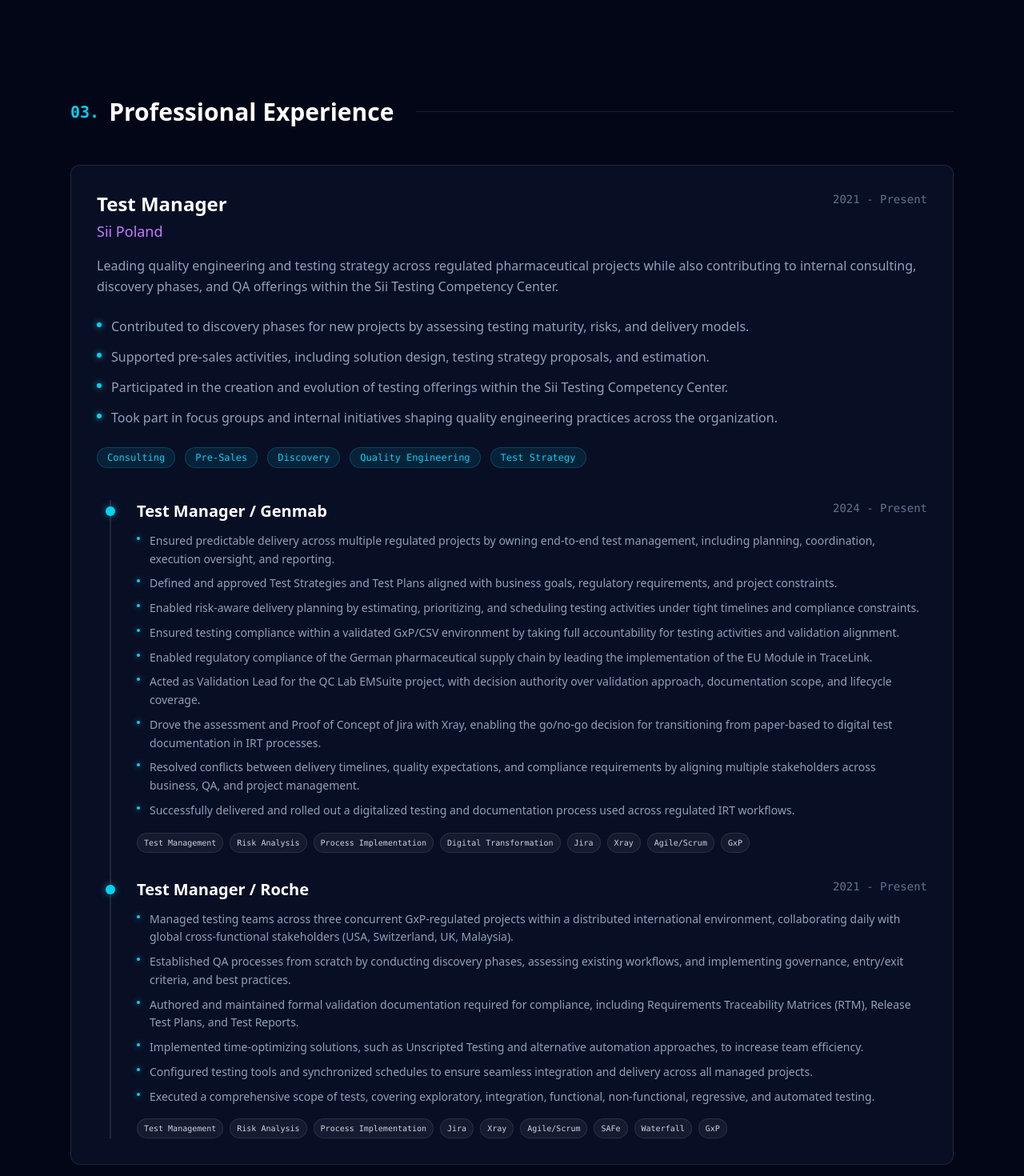
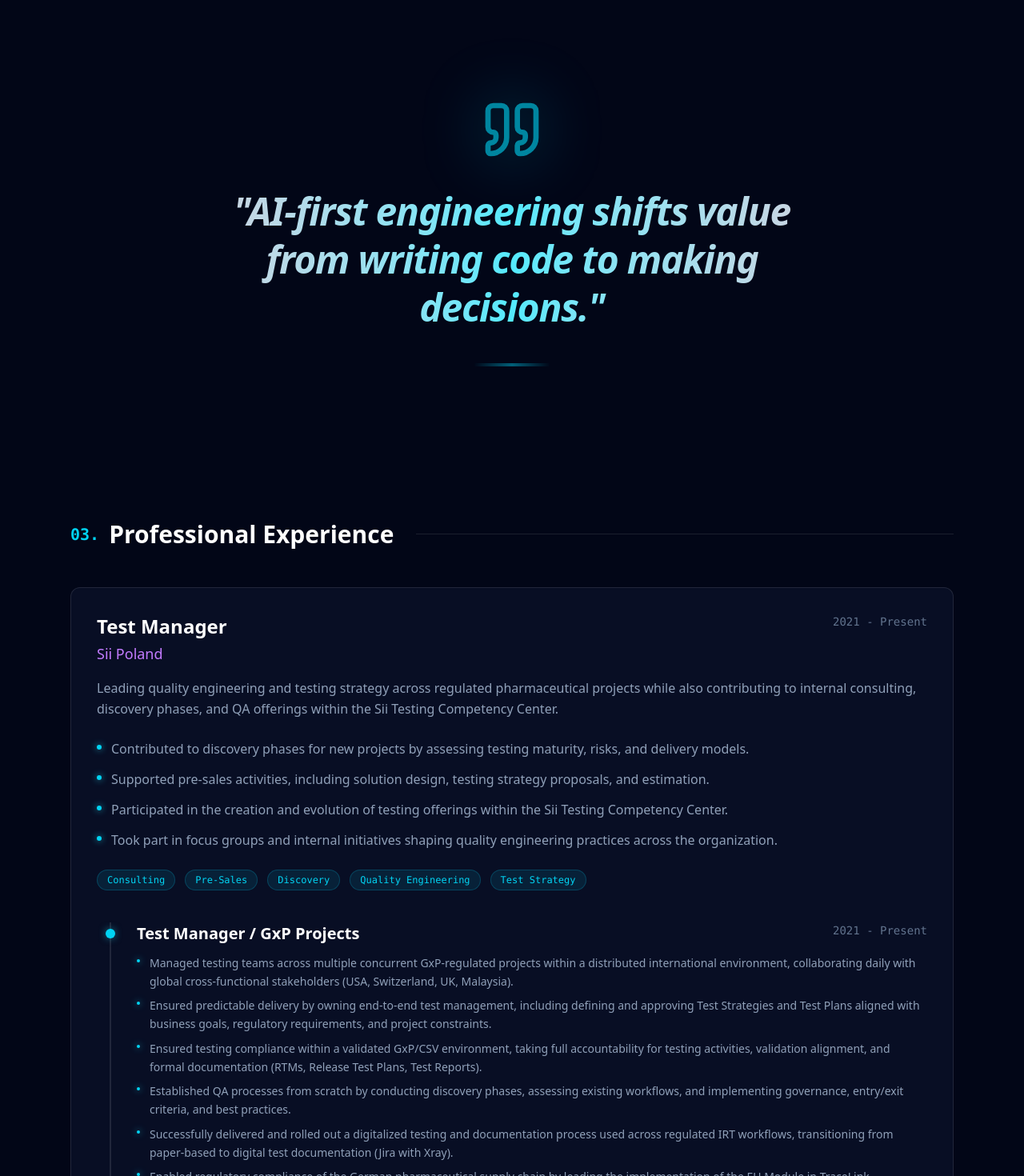
Before and after one commit to rembednarczyk/rembednarczyk.github.io, a React (Vite) app: page / in a window 1280 px wide. Shown: the part 2420-3890 px from the top of the page at 80% size. Built offline with nearby package versions, Linux system fonts and the light colour scheme.

Commit message:
experience update, thinking section is back

```diff
--- a/src/App.tsx
+++ b/src/App.tsx
@@ -4,6 +4,7 @@
 import { HeroSection } from "./components/sections/HeroSection";
 import { ExpertiseSection } from "./components/sections/Expertise/ExpertiseSection";
 import { AboutSection } from "./components/sections/About/AboutSection";
+import { ThinkingSection } from "./components/sections/ThinkingSection";
 import { ParticleBackground } from "./components/ParticleBackground";
 import { CVTemplate } from "./components/CVTemplate";
 import { ScrollToTop } from "./components/ui/ScrollToTop";
@@ -70,6 +71,7 @@
           <HeroSection />
           <ExpertiseSection />
           <AboutSection />
+          <ThinkingSection />
           <ExperienceSection />
           <AchievementsSection />
           <RecognitionSection />
--- a/src/components/sections/ThinkingSection.tsx
+++ b/src/components/sections/ThinkingSection.tsx
@@ -1,27 +1,29 @@
 import { motion } from "motion/react";
 import { Quote } from "lucide-react";
-import { thinkingData } from "../../data/portfolioData";
+import { thinkingQuote } from "../../data/portfolioData";
 
 export function ThinkingSection() {
   return (
-    <section className="py-12 print:hidden">
-      <div className="grid md:grid-cols-3 gap-6">
-        {thinkingData.map((item, idx) => (
-          <motion.div
-            key={idx}
-            initial={{ opacity: 0, y: 20 }}
-            whileInView={{ opacity: 1, y: 0 }}
-            viewport={{ once: true, margin: "-50px" }}
-            transition={{ duration: 0.5, delay: idx * 0.1 }}
-            className="relative bg-white/5 border border-white/10 rounded-2xl p-6 hover:bg-white/10 active:bg-white/10 hover:-translate-y-1 active:scale-95 transition-all duration-300 group flex flex-col items-center text-center"
-          >
-            <Quote className="text-cyan-400/30 w-10 h-10 mb-4 group-hover:text-cyan-400/60 group-active:text-cyan-400/60 transition-colors" aria-hidden="true" />
-            <p className="text-lg font-medium text-slate-300 leading-relaxed italic">
-              "{item.quote}"
-            </p>
-          </motion.div>
-        ))}
-      </div>
+    <section className="py-24 print:hidden relative overflow-hidden">
+      <motion.div
+        initial={{ opacity: 0, y: 30 }}
+        whileInView={{ opacity: 1, y: 0 }}
+        viewport={{ once: true, margin: "-100px" }}
+        transition={{ duration: 0.8, ease: "easeOut" }}
+        className="relative max-w-3xl mx-auto flex flex-col items-center text-center px-6"
+      >
+        <div className="relative mb-8">
+          <div className="absolute inset-0 bg-cyan-500/20 blur-2xl rounded-full" />
+          <Quote
+            className="relative text-cyan-400/60 w-16 h-16 md:w-20 md:h-20"
+            aria-hidden="true"
+          />
+        </div>
+        <h2 className="text-3xl md:text-4xl lg:text-5xl font-semibold text-transparent bg-clip-text bg-gradient-to-r from-slate-300 via-cyan-300 to-slate-300 leading-tight md:leading-tight tracking-tight italic">
+          "{thinkingQuote}"
+        </h2>
+        <div className="mt-10 w-24 h-1 bg-gradient-to-r from-transparent via-cyan-500/50 to-transparent rounded-full" />
+      </motion.div>
     </section>
   );
 }
--- a/src/data/portfolioData.tsx
+++ b/src/data/portfolioData.tsx
@@ -97,17 +97,7 @@
     "https://remigiuszbednarczyk.com/img/Remi_original.webp",
 };
 
-export const thinkingData = [
-  {
-    quote: "AI changes testing from execution to orchestration",
-  },
-  {
-    quote: "Quality engineering becomes risk management in regulated systems",
-  },
-  {
-    quote: "Senior engineers shift from coding to decision-making",
-  },
-];
+export const thinkingQuote = "AI-first engineering shifts value from writing code to making decisions.";
 
 export const skillsData: SkillCategory[] = [
   {
@@ -230,18 +220,18 @@
     ],
     projects: [
       {
-        role: "Test Manager / Genmab",
-        period: "2024 - Present",
+        role: "Test Manager / GxP Projects",
+        period: "2021 - Present",
         bullets: [
-          "Ensured predictable delivery across multiple regulated projects by owning end-to-end test management, including planning, coordination, execution oversight, and reporting.",
-          "Defined and approved Test Strategies and Test Plans aligned with business goals, regulatory requirements, and project constraints.",
-          "Enabled risk-aware delivery planning by estimating, prioritizing, and scheduling testing activities under tight timelines and compliance constraints.",
-          "Ensured testing compliance within a validated GxP/CSV environment by taking full accountability for testing activities and validation alignment.",
+          "Managed testing teams across multiple concurrent GxP-regulated projects within a distributed international environment, collaborating daily with global cross-functional stakeholders (USA, Switzerland, UK, Malaysia).",
+          "Ensured predictable delivery by owning end-to-end test management, including defining and approving Test Strategies and Test Plans aligned with business goals, regulatory requirements, and project constraints.",
+          "Ensured testing compliance within a validated GxP/CSV environment, taking full accountability for testing activities, validation alignment, and formal documentation (RTMs, Release Test Plans, Test Reports).",
+          "Established QA processes from scratch by conducting discovery phases, assessing existing workflows, and implementing governance, entry/exit criteria, and best practices.",
+          "Successfully delivered and rolled out a digitalized testing and documentation process used across regulated IRT workflows, transitioning from paper-based to digital test documentation (Jira with Xray).",
           "Enabled regulatory compliance of the German pharmaceutical supply chain by leading the implementation of the EU Module in TraceLink.",
           "Acted as Validation Lead for the QC Lab EMSuite project, with decision authority over validation approach, documentation scope, and lifecycle coverage.",
-          "Drove the assessment and Proof of Concept of Jira with Xray, enabling the go/no-go decision for transitioning from paper-based to digital test documentation in IRT processes.",
+          "Implemented time-optimizing solutions, such as Unscripted Testing and alternative automation approaches, to increase team efficiency under tight timelines.",
           "Resolved conflicts between delivery timelines, quality expectations, and compliance requirements by aligning multiple stakeholders across business, QA, and project management.",
-          "Successfully delivered and rolled out a digitalized testing and documentation process used across regulated IRT workflows.",
         ],
         tags: [
           "Test Management",
@@ -251,30 +241,9 @@
           "Jira",
           "Xray",
           "Agile/Scrum",
+          "SAFe",
           "GxP",
-        ],
-      },
-      {
-        role: "Test Manager / Roche",
-        period: "2021 - Present",
-        bullets: [
-          "Managed testing teams across three concurrent GxP-regulated projects within a distributed international environment, collaborating daily with global cross-functional stakeholders (USA, Switzerland, UK, Malaysia).",
-          "Established QA processes from scratch by conducting discovery phases, assessing existing workflows, and implementing governance, entry/exit criteria, and best practices.",
-          "Authored and maintained formal validation documentation required for compliance, including Requirements Traceability Matrices (RTM), Release Test Plans, and Test Reports.",
-          "Implemented time-optimizing solutions, such as Unscripted Testing and alternative automation approaches, to increase team efficiency.",
-          "Configured testing tools and synchronized schedules to ensure seamless integration and delivery across all managed projects.",
-          "Executed a comprehensive scope of tests, covering exploratory, integration, functional, non-functional, regressive, and automated testing.",
-        ],
-        tags: [
-          "Test Management",
-          "Risk Analysis",
-          "Process Implementation",
-          "Jira",
-          "Xray",
-          "Agile/Scrum",
-          "SAFe",
-          "Waterfall",
-          "GxP",
+          "CSV",
         ],
       },
     ],
```
